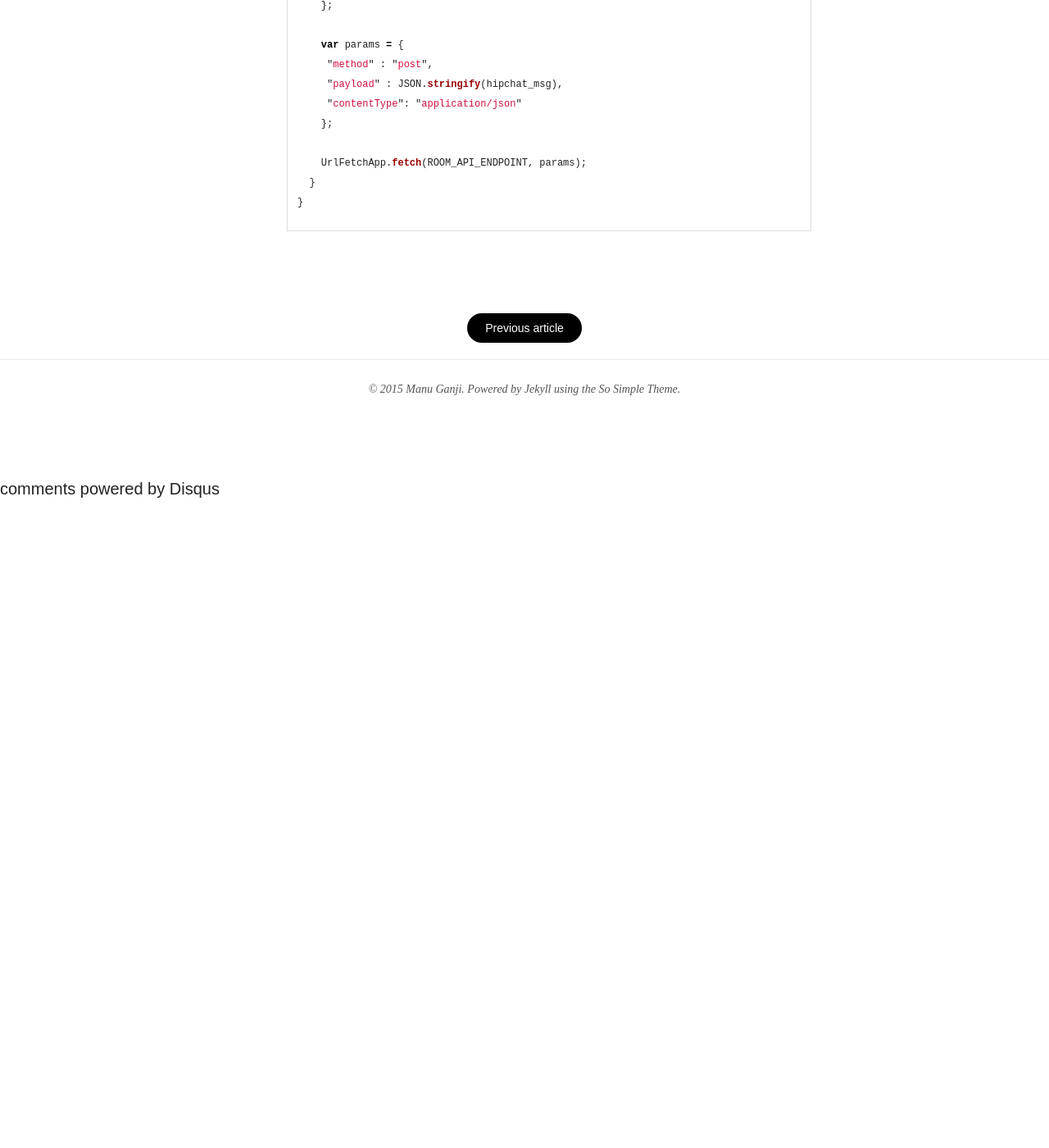
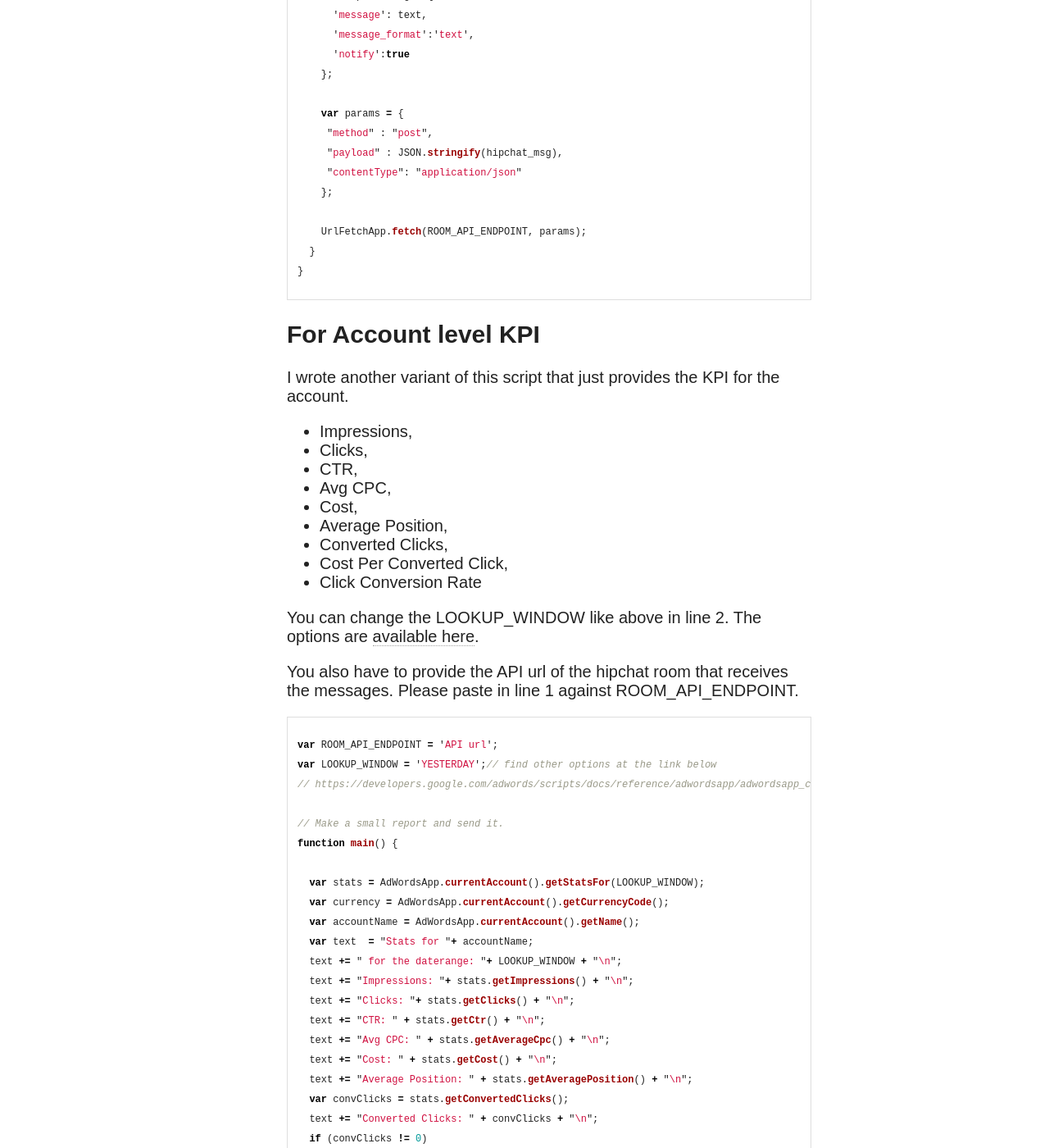
Before and after one commit to manuganji/manuganji.github.io, a Jekyll site: the page built from _posts/2015-12-20-adwords-scripts-hipchat-integration.md, in a window 1280 px wide and 1400 px high, scrolled down 1653 px. Shown: the whole window at 82% size. Built offline with Jekyll 4.4.1, drawn with Linux system fonts in a browser that asks for light colours; nearby versions of some CDN libraries; a script that is not in the unit is left out; comment, search, counter and statistics services are not loaded; before the commit the page ends 2261 px from its top, so only the background shows below that; some of the changed text lies outside the part shown.

Commit message:
account KPI script in hipchat integration post

```diff
--- a/_posts/2015-12-20-adwords-scripts-hipchat-integration.md
+++ b/_posts/2015-12-20-adwords-scripts-hipchat-integration.md
@@ -5,6 +5,10 @@ description: "An implementation that reports the performance of campaigns in you
 categories: adwords
 tags: [javascript, hipchat, integration, adwords]
 ---
+
+For Campaign KPI
+====================
+
 This script loops over 10 campaigns (no order specified) and sends those stats for each of them for "LAST_7_DAYS". If you want those stats for any other window, change it in line 2 by changing the value against LOOKUP_WINDOW. The options are [available here](https://developers.google.com/adwords/scripts/docs/reference/adwordsapp/adwordsapp_campaign#getStatsFor_1).
 
 You have to provide the API url of the hipchat room that receives the messages. Login to hipchat.com web interface as an Admin. Go to Integrations of the room, click "New". Click the Create button under the "Build Your Own!", and name the integration to something you remember. Click Configure on the integration, and note the field "Send messages to this room by posting to this URL". The url will look like: `https://api.hipchat.com/v2/room/(room-id)/notification?auth_token=(token)`. That's the API url. Please paste in line 1 against ROOM_API_ENDPOINT.
@@ -66,3 +70,67 @@ function main() {
   }
 }
 {% endhighlight %}
+
+For Account level KPI
+====================
+
+I wrote another variant of this script that just provides the KPI for the account.
+
+-   Impressions,
+-   Clicks,
+-   CTR,
+-   Avg CPC,
+-   Cost,
+-   Average Position,
+-   Converted Clicks,
+-   Cost Per Converted Click,
+-   Click Conversion Rate
+
+You can change the LOOKUP_WINDOW like above in line 2. The options are [available here](https://developers.google.com/adwords/scripts/docs/reference/adwordsapp/adwordsapp_campaign#getStatsFor_1).
+
+You also have to provide the API url of the hipchat room that receives the messages. Please paste in line 1 against ROOM_API_ENDPOINT.
+{% highlight javascript %}
+var ROOM_API_ENDPOINT = 'API url';
+var LOOKUP_WINDOW = 'YESTERDAY';// find other options at the link below
+// https://developers.google.com/adwords/scripts/docs/reference/adwordsapp/adwordsapp_campaign#getStatsFor_1
+
+// Make a small report and send it.
+function main() {
+
+  var stats = AdWordsApp.currentAccount().getStatsFor(LOOKUP_WINDOW);
+  var currency = AdWordsApp.currentAccount().getCurrencyCode();
+  var accountName = AdWordsApp.currentAccount().getName();
+  var text  = "Stats for "+ accountName;
+  text += " for the daterange: "+ LOOKUP_WINDOW + "\n";
+  text += "Impressions: "+ stats.getImpressions() + "\n";
+  text += "Clicks: "+ stats.getClicks() + "\n";
+  text += "CTR: " + stats.getCtr() + "\n";
+  text += "Avg CPC: " + stats.getAverageCpc() + "\n";
+  text += "Cost: " + stats.getCost() + "\n";
+  text += "Average Position: " + stats.getAveragePosition() + "\n";
+  var convClicks = stats.getConvertedClicks();
+  text += "Converted Clicks: " + convClicks + "\n";
+  if (convClicks != 0)
+    var costPerConvClick = stats.getCost() / stats.getConvertedClicks();
+  else
+    var costPerConvClick = "--";
+  text += "Cost Per Converted Click: " + costPerConvClick + "\n";
+  text += "Click Conversion Rate: " + stats.getClickConversionRate() + "\n";
+  Logger.log(text);
+
+  var hipchat_msg = {
+    'message': text,
+    'message_format':'text',
+    'notify':true
+  };
+
+  var params = {
+    "method" : "post",
+    "payload" : JSON.stringify(hipchat_msg),
+    "contentType": "application/json"
+  };
+
+  UrlFetchApp.fetch(ROOM_API_ENDPOINT, params);
+}
+
+{% endhighlight %}
```
